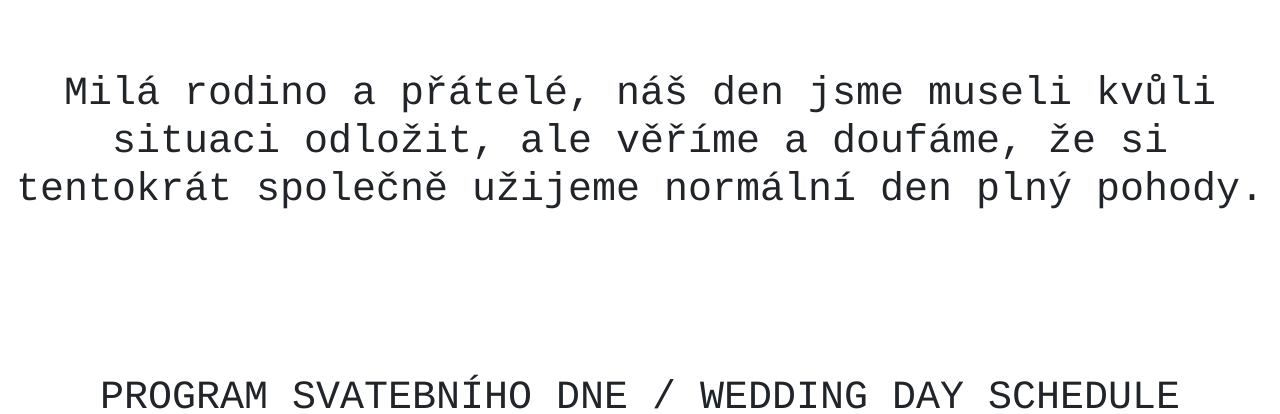
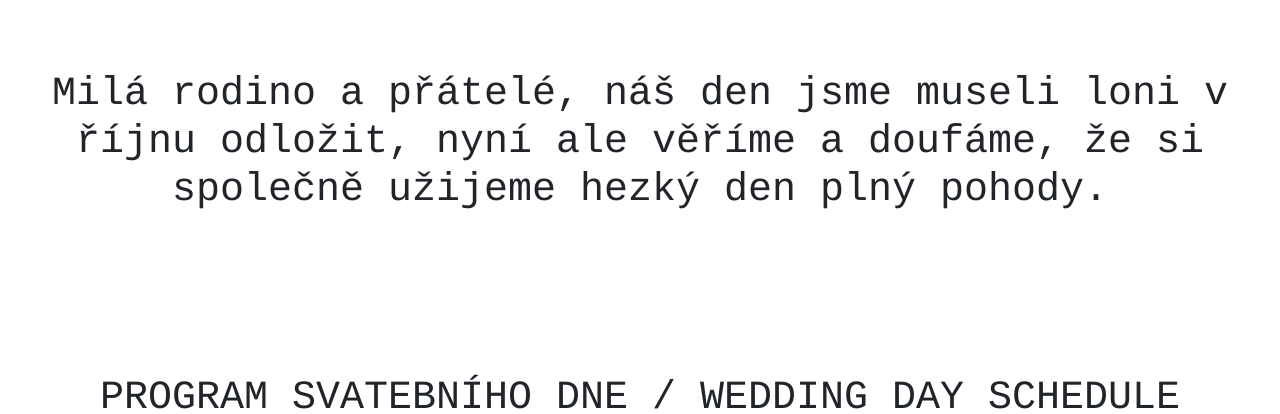
Before and after one commit to xpetresx/veru_and_petr, a plain HTML site: page index.html in a window 1280 px wide. Shown: the part 797-1211 px from the top of the page. Drawn offline with Linux system fonts and the light colour scheme.

Commit message:
update notice

```diff
--- a/index.html
+++ b/index.html
@@ -86,7 +86,7 @@
    <div id="counter" class="cnt"></div>
  </div>
  <div class="row no-gutters" style="padding-top:5rem; padding-bottom:7rem;">
-   <h2 class="mb-5">Milá rodino a přátelé, náš den jsme museli kvůli situaci odložit, ale věříme a doufáme, že si tentokrát společně užijeme normální den plný pohody.</h2>
+   <h2 class="mb-5">Milá rodino a přátelé, náš den jsme museli loni v říjnu odložit, nyní ale věříme a doufáme, že si společně užijeme hezký den plný pohody.</h2>
  </div>
 
   <section class="showcase">
```
